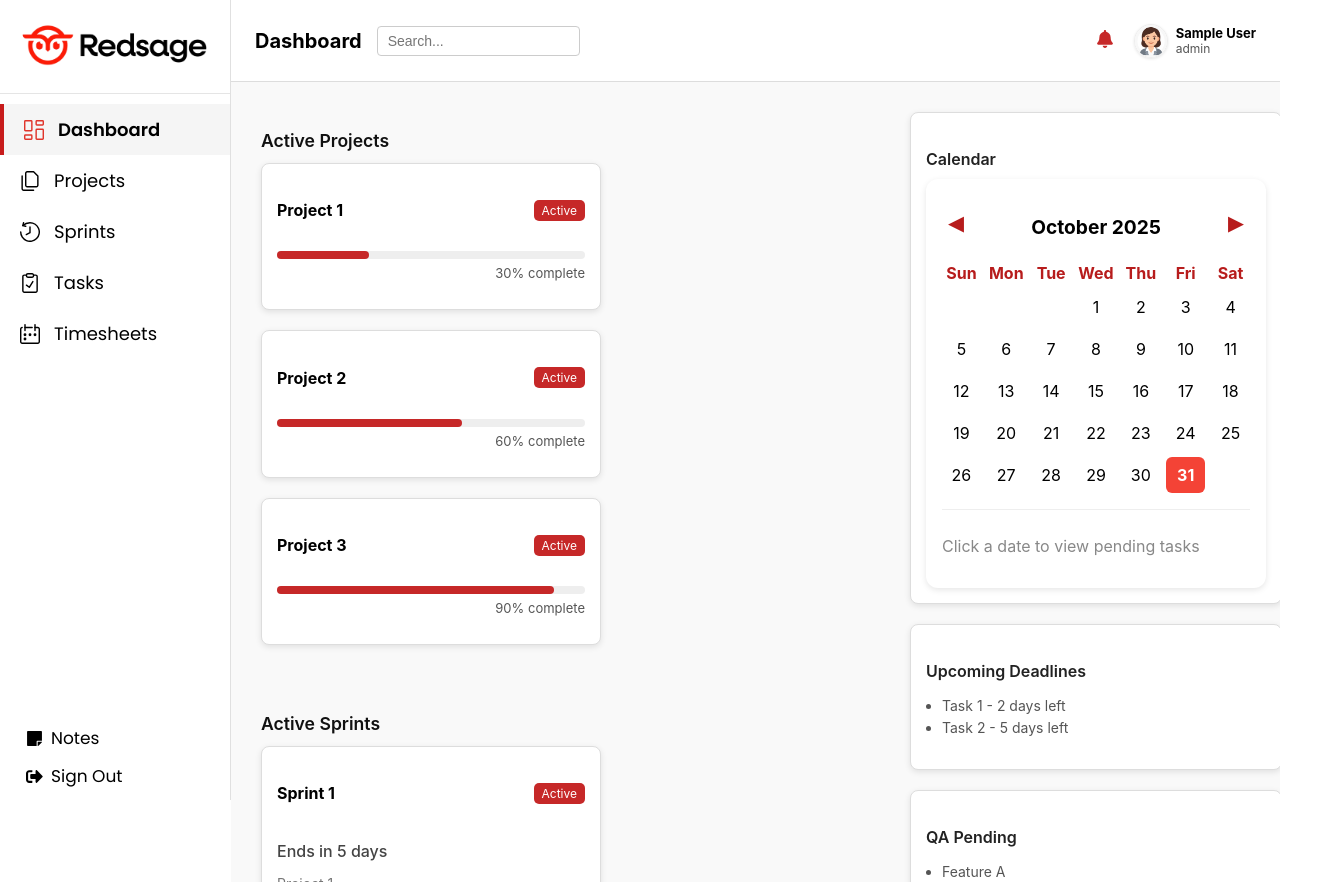
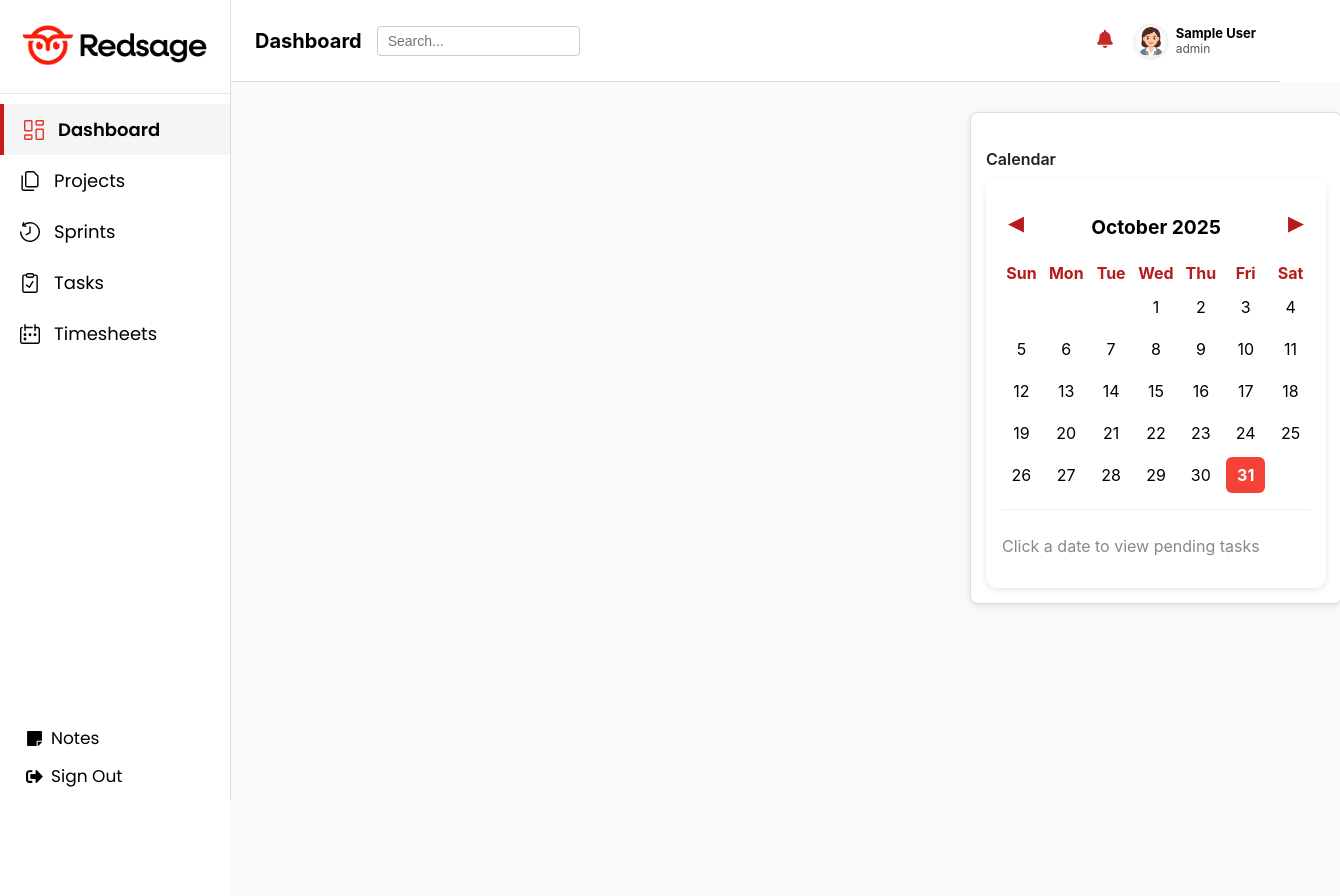
Before and after one commit to dolithachowdary/Project-management-tool, a React (Create React App) app in the folder frontend/: page /dashboard in a window 1280 px wide. Shown: the top 896 px of the page, 1340 px wide, since content can reach past the window. Built offline with nearby package versions, Linux system fonts and the light colour scheme; sample sign-in values are in the browser's storage.

Commit message:
dashboard -pm , dev

```diff
--- a/frontend/src/components/DashboardContent.jsx
+++ b/frontend/src/components/DashboardContent.jsx
@@ -4,11 +4,18 @@ import Calendar from "./Calendar";
 import TaskGraph from "./TaskGraph";
 import RecentActivity from "./RecentActivity";
 
-const DashboardContent = () => {
+const DashboardContent = ({ role }) => {
+  const isPMorAdmin = role === "Project Manager" || role === "Admin";
+  const isDevOrQA = role === "Developer" || role === "QA";
+
   return (
     <div style={styles.container}>
       {/* === LEFT MAIN SECTION === */}
       <div style={styles.mainContent}>
+        {isPMorAdmin && (
+          <>
+            {/*  PM / ADMIN VIEW */}
+
             {/* Active Projects */}
             <section style={styles.section}>
               <h3 style={styles.sectionTitle}>Active Projects</h3>
@@ -64,7 +71,7 @@ const DashboardContent = () => {
               </Card>
             </section>
 
-        {/* === TASK GRAPH + RECENT ACTIVITY ROW === */}
+            {/* === TASK GRAPH + RECENT ACTIVITY === */}
             <section style={styles.bottomRow}>
               <div style={styles.bottomLeft}>
                 <TaskGraph />
@@ -73,6 +80,44 @@ const DashboardContent = () => {
                 <RecentActivity />
               </div>
             </section>
+          </>
+        )}
+
+        {isDevOrQA && (
+          <>
+            {/* ✅ === DEV / QA VIEW === */}
+            <h2 style={{ marginBottom: "20px" }}>Developer Dashboard</h2>
+            <p>View your assigned tasks, active sprints, and progress.</p>
+
+            <section style={styles.section}>
+              <h3 style={styles.sectionTitle}>My Tasks</h3>
+              <div style={styles.cardGrid}>
+                {[1, 2].map((i) => (
+                  <div key={i} style={styles.cardWrapper}>
+                    <Card>
+                      <div style={styles.cardHeader}>
+                        <h4>Task {i}</h4>
+                        <span style={styles.activeBadge}>In Progress</span>
+                      </div>
+                      <p style={styles.subText}>Due in {i * 3} days</p>
+                      <p style={styles.smallText}>Project {i}</p>
+                    </Card>
+                  </div>
+                ))}
+              </div>
+            </section>
+
+            <section style={styles.section}>
+              <h3 style={styles.sectionTitle}>My Progress</h3>
+              <TaskGraph />
+            </section>
+
+            <section style={styles.section}>
+              <h3 style={styles.sectionTitle}>Recent Activity</h3>
+              <RecentActivity />
+            </section>
+          </>
+        )}
       </div>
 
       {/* === RIGHT SIDEBAR === */}
@@ -81,6 +126,9 @@ const DashboardContent = () => {
           <h4 style={styles.sidebarTitle}>Calendar</h4>
           <Calendar />
         </Card>
+
+        {isPMorAdmin && (
+          <>
             <Card>
               <h4 style={styles.sidebarTitle}>Upcoming Deadlines</h4>
               <ul style={styles.list}>
@@ -95,42 +143,32 @@ const DashboardContent = () => {
                 <li>Bug Fix B</li>
               </ul>
             </Card>
+          </>
+        )}
       </aside>
     </div>
   );
 };
 
 const styles = {
-  // === GRID CONTAINER ===
   container: {
     display: "grid",
-    gridTemplateColumns: "2.5fr 1fr", // Left main | Right sidebar
+    gridTemplateColumns: "2.5fr 1fr",
     gap: "30px",
     padding: "30px",
     backgroundColor: "#f9f9f9",
     overflowY: "auto",
-    boxSizing: "border-box",
     width: "100%",
     minHeight: "100%",
   },
-
-  // === LEFT MAIN SECTION ===
-  mainContent: {
-    display: "flex",
-    flexDirection: "column",
-    gap: "30px",
-  },
-  section: {
-    marginBottom: "20px",
-  },
+  mainContent: { display: "flex", flexDirection: "column", gap: "30px" },
+  section: { marginBottom: "20px" },
   sectionTitle: {
     marginBottom: "12px",
     fontSize: "1.1rem",
     fontWeight: "600",
     color: "#111",
   },
-
-  // === FLEX GRID FOR CARDS ===
   cardGrid: {
     display: "flex",
     flexWrap: "wrap",
@@ -143,8 +181,6 @@ const styles = {
     maxWidth: "340px",
     display: "flex",
   },
-
-  // === CARD ELEMENTS ===
   cardHeader: {
     display: "flex",
     justifyContent: "space-between",
@@ -176,33 +212,11 @@ const styles = {
     color: "#555",
     textAlign: "right",
   },
-  subText: {
-    color: "#444",
-    fontWeight: "500",
-    marginBottom: "5px",
-  },
-  smallText: {
-    color: "#777",
-    fontSize: "14px",
-    marginBottom: "10px",
-  },
-
-  // === TASK GRAPH + RECENT ACTIVITY ROW ===
-  bottomRow: {
-    display: "flex",
-    gap: "25px",
-    flexWrap: "wrap",
-  },
-  bottomLeft: {
-    flex: "1 1 55%",
-    minWidth: "350px",
-  },
-  bottomRight: {
-    flex: "1 1 40%",
-    minWidth: "300px",
-  },
-
-  // === RIGHT SIDEBAR ===
+  subText: { color: "#444", fontWeight: "500", marginBottom: "5px" },
+  smallText: { color: "#777", fontSize: "14px", marginBottom: "10px" },
+  bottomRow: { display: "flex", gap: "25px", flexWrap: "wrap" },
+  bottomLeft: { flex: "1 1 55%", minWidth: "350px" },
+  bottomRight: { flex: "1 1 40%", minWidth: "300px" },
   rightPanel: {
     display: "flex",
     flexDirection: "column",
--- a/frontend/src/components/DashboardDev.jsx
+++ /dev/null
@@ -1,9 +0,0 @@
-import React from "react";
-export default function DashboardDev() {
-  return (
-    <div style={{ padding: "30px" }}>
-      <h2>Developer Dashboard</h2>
-      <p>View your assigned tasks, active sprints, and progress.</p>
-    </div>
-  );
-}
--- a/frontend/src/components/DashboardPM.jsx
+++ /dev/null
@@ -1,5 +0,0 @@
-import React from "react";
-import DashboardContent from "./DashboardContent";
-export default function DashboardPM() {
-  return <DashboardContent />;
-}
--- a/frontend/src/pages/Dashboard.js
+++ b/frontend/src/pages/Dashboard.js
@@ -1,9 +1,7 @@
 import React, { useEffect, useState } from "react";
 import Sidebar from "../components/Sidebar";
 import Header from "../components/Header";
-import DashboardPM from "../components/DashboardPM";
-import DashboardDev from "../components/DashboardDev";
-
+import DashboardContent from "../components/DashboardContent";
 
 function Dashboard() {
   const [role, setRole] = useState(null);
@@ -18,15 +16,6 @@ function Dashboard() {
     }
   }, []);
 
-  const renderDashboard = () => {
-    switch (role) {
-      case "Developer":
-        return <DashboardDev />;
-      default:
-        return <DashboardPM />;
-    }
-  };
-
   if (!role) {
     return <p style={{ textAlign: "center", marginTop: "50px" }}>Loading...</p>;
   }
@@ -36,7 +25,8 @@ function Dashboard() {
       <Sidebar role={role} />
       <div style={styles.main}>
         <Header role={role} />
-        {renderDashboard()}
+        {/*  Pass role to shared DashboardContent */}
+        <DashboardContent role={role} />
       </div>
     </div>
   );
```
Lines whose indentation alone changed are shown as unchanged.
